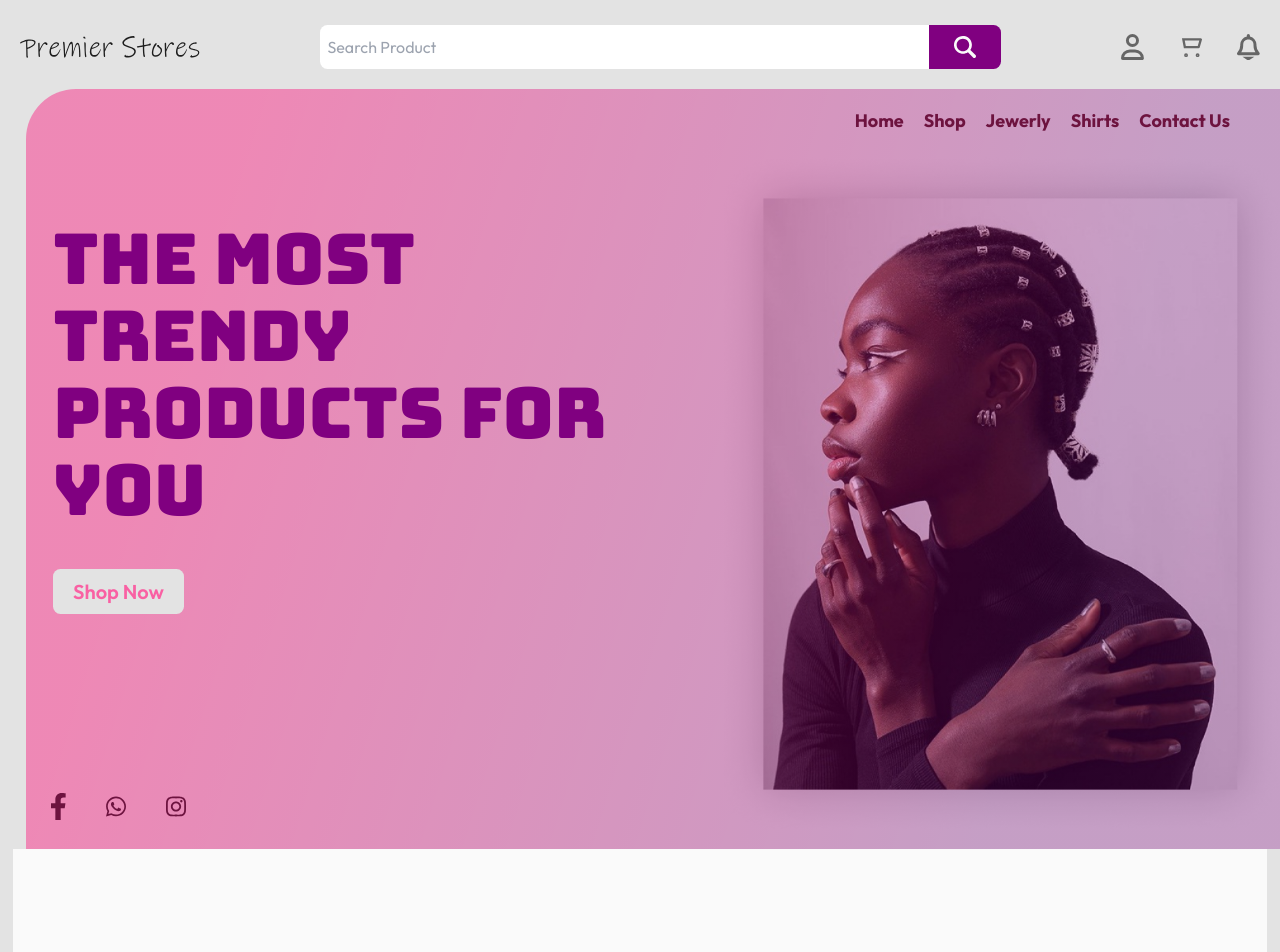
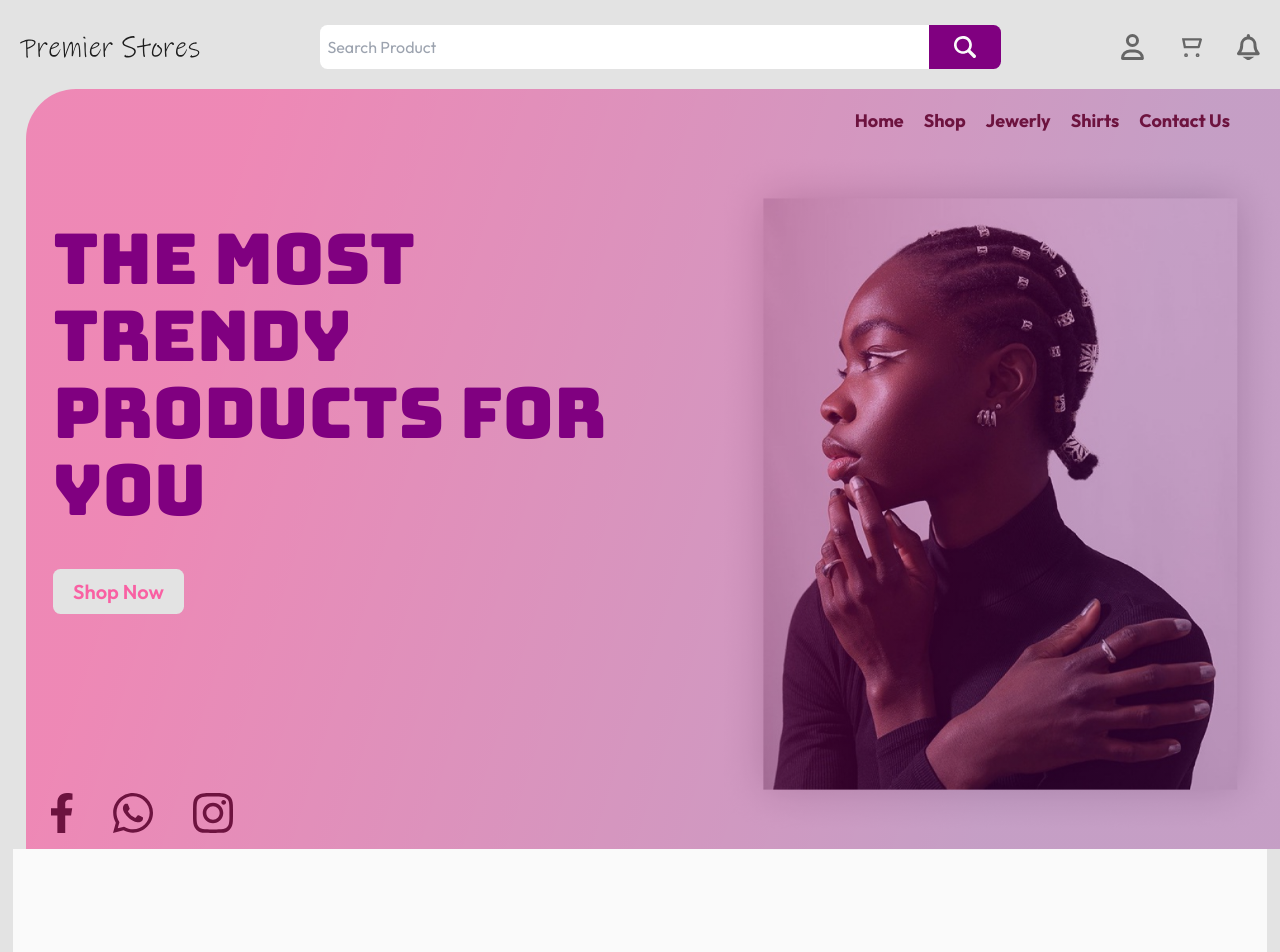
Before and after one commit to timmyproofficial/premier-store, a React (Vite) app: page / in a window 1280 px wide. Shown: the top 952 px of the page. Built offline with nearby package versions, Linux system fonts and the light colour scheme.

Commit message:
Transform social links to a reusable component.

```diff
--- a/src/components/Hero.tsx
+++ b/src/components/Hero.tsx
@@ -4,6 +4,7 @@ import heroImg from '../assets/hero-premier.png';
 import facebook from '../assets/facebook.svg';
 import whatsapp from '../assets/whatsapp.svg';
 import instagram from '../assets/instagram.svg';
+import SocialPlatforms from './SocialPlatforms';
 
 const Hero = () => {
   return (
@@ -42,9 +43,7 @@ const Hero = () => {
         </div>
 
         <div className="hidden lg:flex gap-16 absolute top-[88vh] left-10">
-          <img className="w-[15px]" src={facebook} alt="Facebook Icon" />
-          <img className="w-[20px]" src={whatsapp} alt="WhatsApp Icon" />
-          <img className="w-[20px]" src={instagram} alt="Instagram Icon" />
+          <SocialPlatforms />
         </div>
       </div>
     </>
--- /dev/null
+++ b/src/components/SocialPlatforms.tsx
@@ -0,0 +1,20 @@
+import { Link } from 'react-router-dom';
+import { socialPlatforms } from '../constants';
+
+const SocialPlatforms = () => {
+  return (
+    <div className="lg:flex gap-16 items-center">
+      {socialPlatforms.map((platform) => (
+        <Link key={platform.id} to={platform.link}>
+          <img
+            className={`w-[${platform.width}]`}
+            src={platform.icon}
+            alt={platform.title}
+          />
+        </Link>
+      ))}
+    </div>
+  );
+};
+
+export default SocialPlatforms;
--- a/src/constants.ts
+++ b/src/constants.ts
@@ -5,6 +5,9 @@ import arrival4 from './assets/arrival4.png';
 import newsImg1 from './assets/newsfeed1.png';
 import newsImg2 from './assets/newsfeed2.png';
 import newsImg3 from './assets/newsfeed3.png';
+import facebookIcon from './assets/facebook.svg';
+import instagramIcon from './assets/instagram.svg';
+import whatsAppIcon from './assets/whatsapp.svg';
 
 export const productsFeature = [
   {
@@ -154,3 +157,27 @@ export const newsFeed = [
     img: newsImg3,
   },
 ];
+
+export const socialPlatforms = [
+  {
+    id: 1,
+    title: 'facebook',
+    icon: facebookIcon,
+    link: '/',
+    width: '15px',
+  },
+  {
+    id: 2,
+    title: 'WhatsApp',
+    icon: whatsAppIcon,
+    link: '/',
+    width: '20px',
+  },
+  {
+    id: 3,
+    title: 'Instagram',
+    icon: instagramIcon,
+    link: '/',
+    width: '20px',
+  },
+];
```
